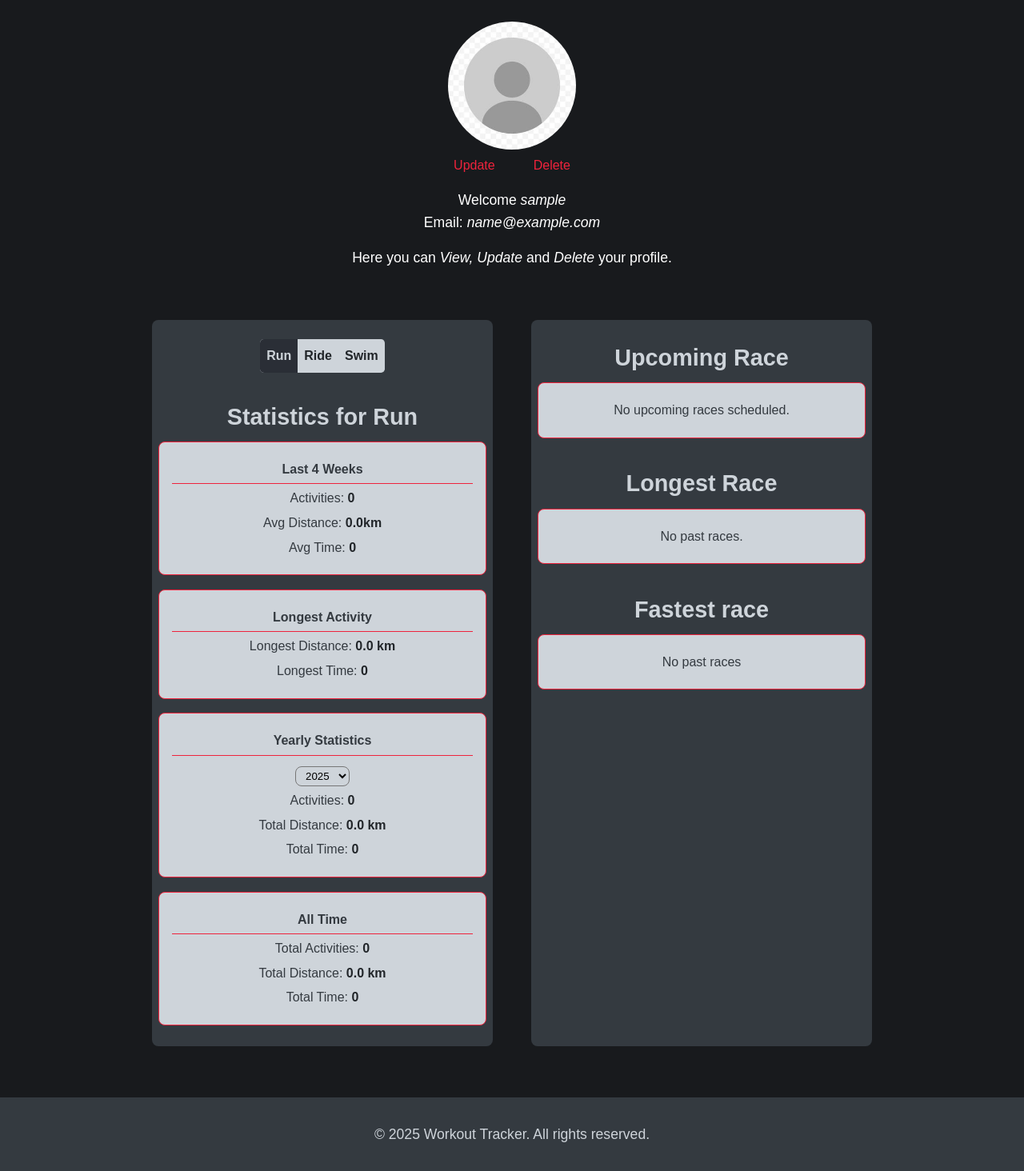
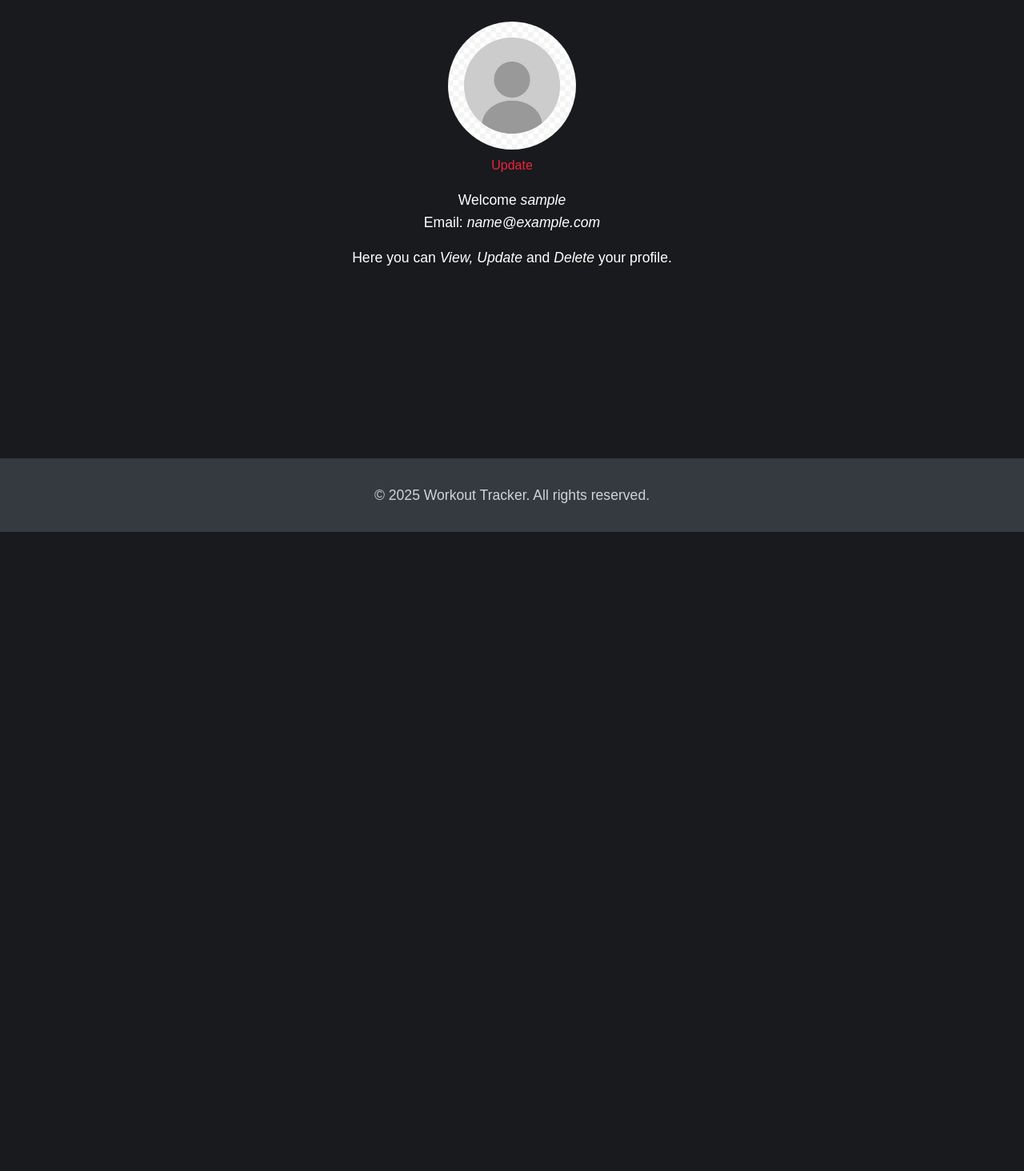
Before and after one commit to juancmorenoh/django_triathlon_tracker, a Django app: page /user/profile/ in a window 1280 px wide. Shown: the part 135-1599 px from the top of the page at 80% size. After the commit the page ends 800 px from the top, so only its background shows below. Run offline with Django 5.2, Linux system fonts and the light colour scheme; the visitor is signed in with stand-in values (Sample User, id 1); data that the repository does not hold is empty.

Commit message:
-comment outdata elements in profile template -minor indentetion changes in the other templates

```diff
--- a/apps/users/templates/users/profile.html
+++ b/apps/users/templates/users/profile.html
@@ -12,7 +12,6 @@
 
             <div class="profile-up-del-link">
                 <a href="{% url 'profile_update' %}">Update</a>
-                <a href="{% url 'profile_update' %}">Delete</a>
             </div>
 
             <div class="profile-details">
@@ -23,7 +22,7 @@
         </div>
 
         <!--THIS WRAP SHOULD CONTAIN 3 DIVS-->
-        <div class="wrap-stat">
+        <!-- <div class="wrap-stat">
             <div class="stats-item">
                 <div class="profile-sport-button">
                     <a href="?activity_type=run" class="{% if activity_type == 'run' %}selected{% endif %}">Run</a>
@@ -129,6 +128,6 @@
                 </div>
             </div>
         </div>
-
+     -->
 
 {% endblock %}
--- a/apps/workout_logs/templates/workout_logs/add_race.html
+++ b/apps/workout_logs/templates/workout_logs/add_race.html
@@ -4,9 +4,10 @@
 
 {% block content %}
 
+    <!--  If the form is an instance, is beign updated -->
     {% if race_form.instance.pk %}
         <h1>Update the race</h1>
-
+    <!-- Creating -->
     {% else %}
         <h1>Create a new race</h1>
     {% endif %}
@@ -31,8 +32,6 @@
             {% endfor %}
         </div>
 
-
-
         <button type="submit">Submit</button>
     </form>
 
--- a/apps/workout_logs/templates/workout_logs/workout_list.html
+++ b/apps/workout_logs/templates/workout_logs/workout_list.html
@@ -13,7 +13,6 @@
             <a href="{% url 'add_workout' %}" >Add workout +</a>
         </div>
 
-
         <p>There are {{ workouts_count }} workouts</p>
 
         <a href="{% url 'workout_list' %}">All</a>
@@ -21,7 +20,7 @@
         <form method="GET" action="{% url 'workout_list' %}">
             <label for="search-text">Filter by activity, distance or name</label>
             <input type="text" id="search-text" name="q" placeholder="Type to filter...">
-            <button type="submit">Submit</button>
+
         </form>
 
 
```
Also changed, not shown: apps/users/templates/users/update_profile.html (line endings or trailing spaces).
